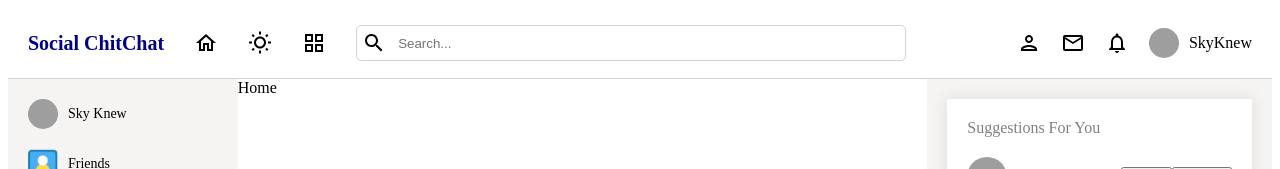
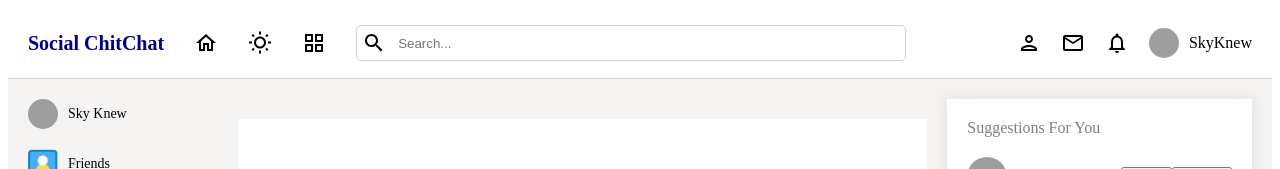
Before and after one commit to Skyknew/social-media, a React (Create React App) app: page / in a window 1280 px wide. Shown: the top 169 px of the page. Built offline with nearby package versions, Linux system fonts and the light colour scheme; grey boxes are pictures that could not be loaded.

Commit message:
Added ClassName  to div section

```diff
--- a/src/pages/home/Home.jsx
+++ b/src/pages/home/Home.jsx
@@ -2,7 +2,9 @@ import "./home.scss"
 
 const Home = () => {
   return (
-    <div>Home</div>
+    <div className="home">
+
+    </div>
   )
 }
 
```
